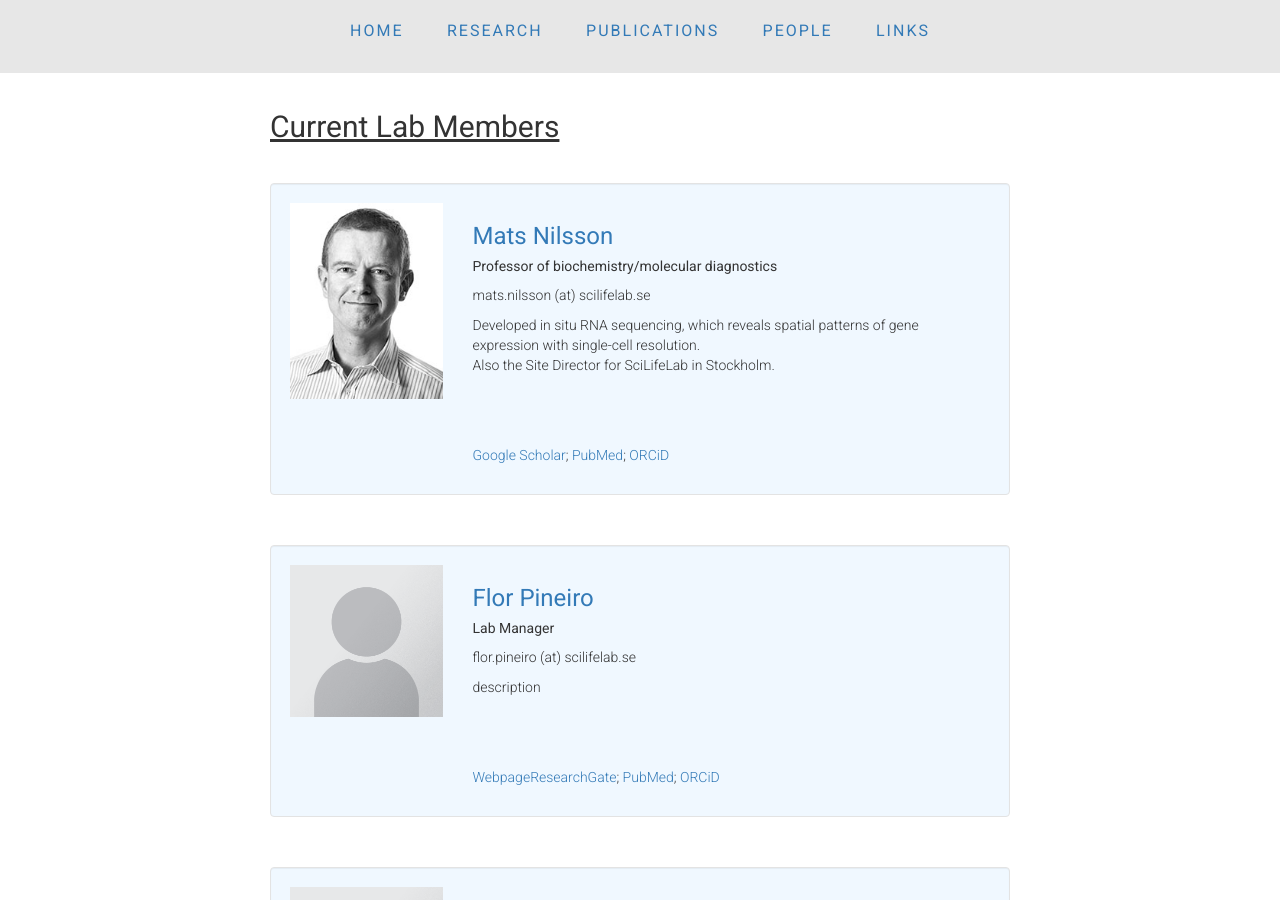
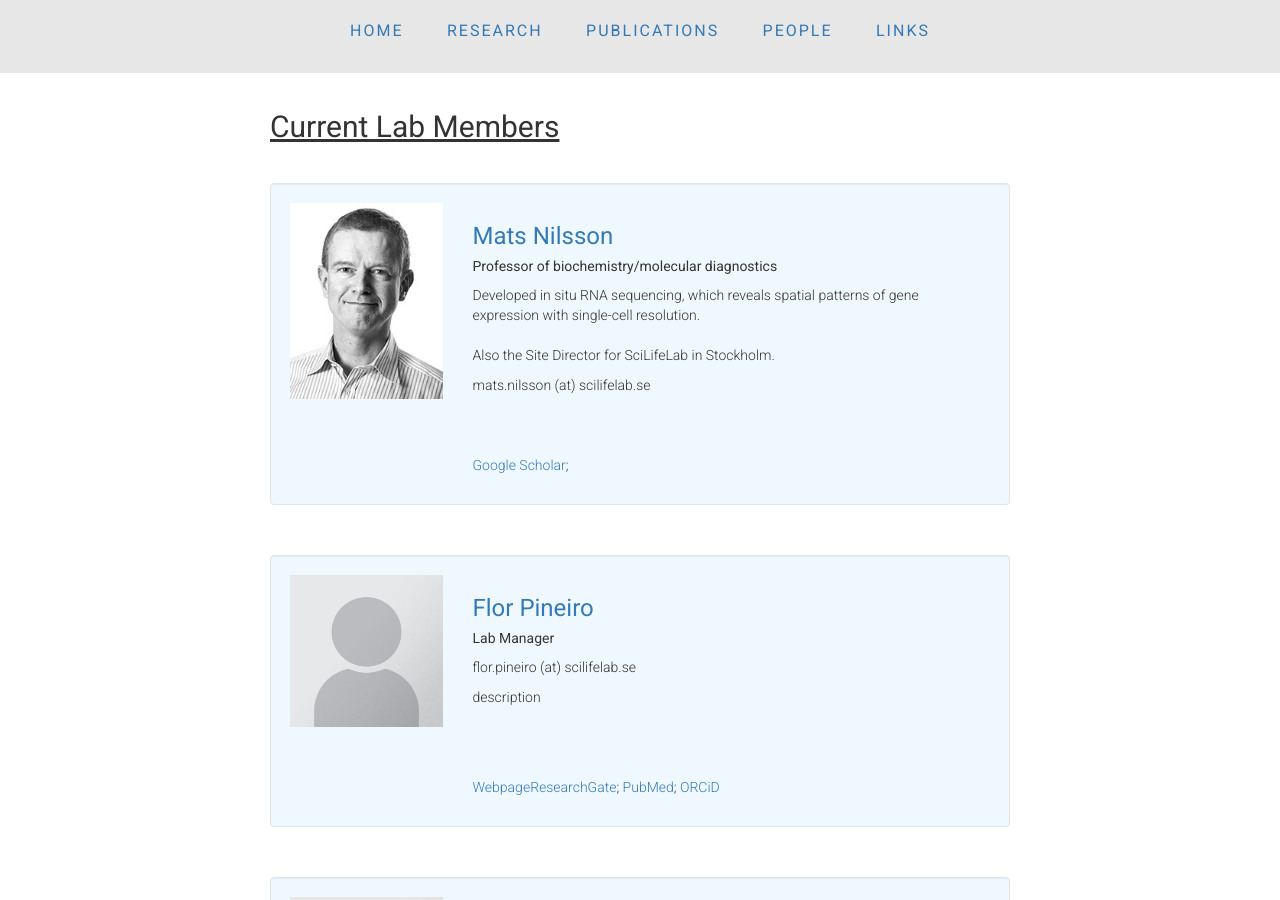
Before and after one commit to flintott/NilssonLab, a Jekyll site: the page people/index.html, which Jekyll copies as it is, in a window 1280 px wide and 900 px high. Built offline with Jekyll 4.4.1, drawn with Linux system fonts in a browser that asks for light colours.

Commit message:
Update index.html

```diff
--- a/people/index.html
+++ b/people/index.html
@@ -46,11 +46,15 @@
                 <div class=" col-sm-6  col-md-8 col-lg-8">
 		  <h3><a href="https://www.su.se/english/profiles/matsn-1.191373">Mats Nilsson</a></h3>
                   <h5>Professor of biochemistry/molecular diagnostics</h5>
-                  <p>mats.nilsson (at) scilifelab.se<br>
 		    <p>Developed in situ RNA sequencing, which reveals spatial patterns of gene expression with single-cell resolution.
-			<br>Also the Site Director for SciLifeLab in Stockholm.</p>
+			<br><br>Also the Site Director for SciLifeLab in Stockholm.</p>
+			<p>mats.nilsson (at) scilifelab.se<br>
 		    <br><br><br>
-                    <a href="https://scholar.google.com/citations?hl=en&user=M6g0gRsAAAAJ&view_op=list_works&sortby=pubdate">Google Scholar</a>; <a href="link">PubMed</a>; <a href="link">ORCiD</a>
+                    <a href="https://scholar.google.com/citations?hl=en&user=M6g0gRsAAAAJ&view_op=list_works&sortby=pubdate">Google Scholar</a>;
+			<!--
+			<a href="link">PubMed</a>;
+			<a href="link">ORCiD</a>
+			-->
 	          </p>
                 </div>
               </div>
```
